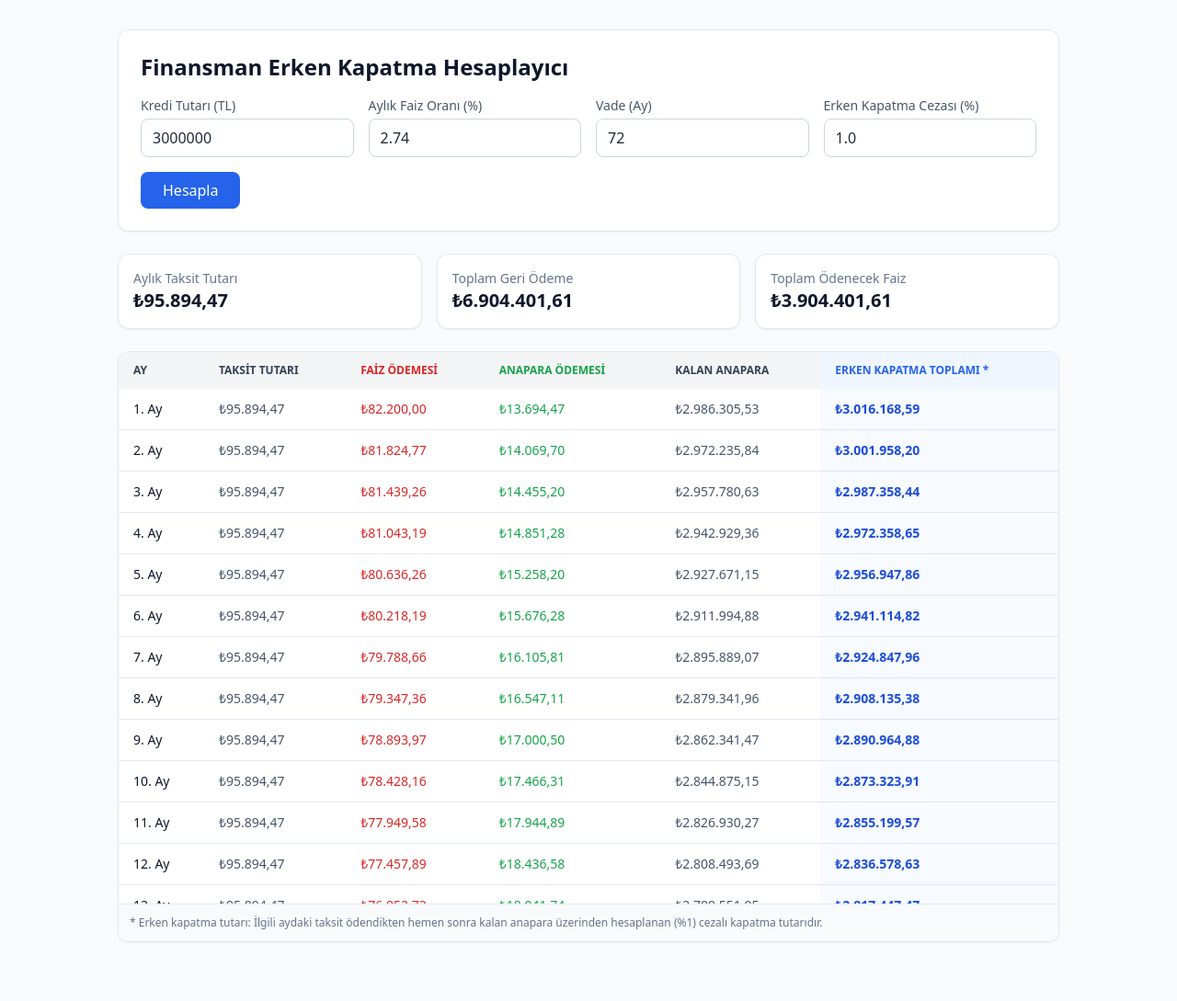
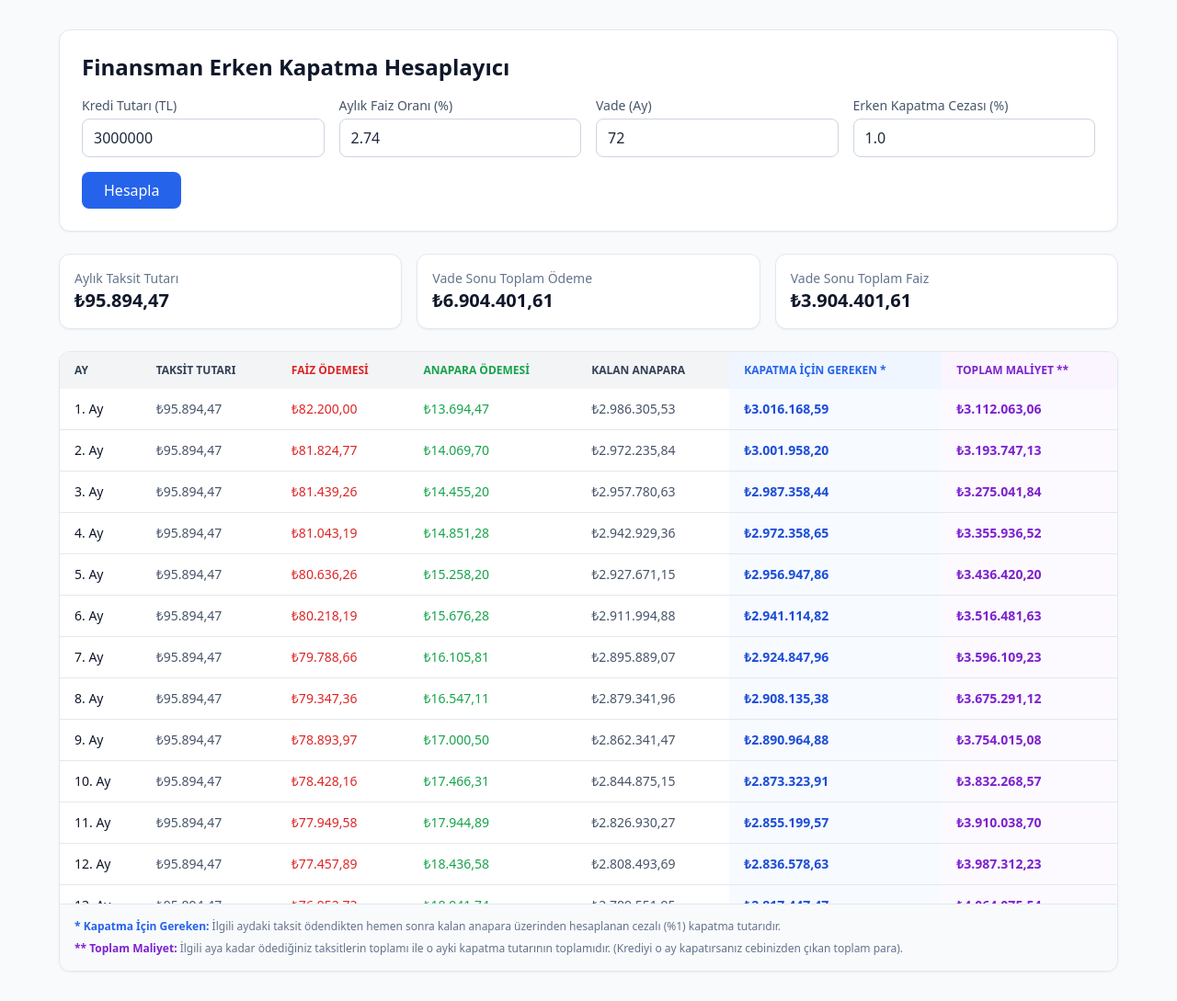
Before and after one commit to projectskt/kapat, a plain HTML site: page index.html in a window 1280 px wide. Shown: the whole page at 92% size. Before the commit the page ends 1057 px from the top, so only its background shows below. Drawn offline with nearby package versions, Linux system fonts and the light colour scheme.

Commit message:
Update HTML structure and labels in index.html

```diff
--- a/index.html
+++ b/index.html
@@ -6,14 +6,13 @@
     <title>Kredi Erken Kapatma Hesaplayıcı</title>
     <script src="https://cdn.tailwindcss.com"></script>
     <style>
-        /* Kaydırma çubuğu için ince ayar */
         .table-container { max-height: 600px; overflow-y: auto; }
         thead th { position: sticky; top: 0; background-color: #f3f4f6; z-index: 10; }
     </style>
 </head>
 <body class="bg-slate-50 text-slate-800 font-sans p-4 md:p-8">
 
-    <div class="max-w-5xl mx-auto space-y-6">
+    <div class="max-w-6xl mx-auto space-y-6">
         <!-- Başlık ve Girdiler -->
         <div class="bg-white p-6 rounded-xl shadow-sm border border-slate-200">
             <h1 class="text-2xl font-bold mb-4 text-slate-900">Finansman Erken Kapatma Hesaplayıcı</h1>
@@ -48,11 +47,11 @@
                 <p class="text-xl font-bold text-slate-900" id="monthly-payment">0 TL</p>
             </div>
             <div class="bg-white p-4 rounded-xl shadow-sm border border-slate-200">
-                <p class="text-sm text-slate-500">Toplam Geri Ödeme</p>
+                <p class="text-sm text-slate-500">Vade Sonu Toplam Ödeme</p>
                 <p class="text-xl font-bold text-slate-900" id="total-payment">0 TL</p>
             </div>
             <div class="bg-white p-4 rounded-xl shadow-sm border border-slate-200">
-                <p class="text-sm text-slate-500">Toplam Ödenecek Faiz</p>
+                <p class="text-sm text-slate-500">Vade Sonu Toplam Faiz</p>
                 <p class="text-xl font-bold text-slate-900" id="total-interest">0 TL</p>
             </div>
         </div>
@@ -68,7 +67,8 @@
                             <th class="px-4 py-3 text-red-600">Faiz Ödemesi</th>
                             <th class="px-4 py-3 text-green-600">Anapara Ödemesi</th>
                             <th class="px-4 py-3">Kalan Anapara</th>
-                            <th class="px-4 py-3 text-blue-600 font-bold bg-blue-50">Erken Kapatma Toplamı *</th>
+                            <th class="px-4 py-3 text-blue-600 font-bold bg-blue-50">Kapatma İçin Gereken *</th>
+                            <th class="px-4 py-3 text-purple-700 font-bold bg-purple-50">Toplam Maliyet **</th>
                         </tr>
                     </thead>
                     <tbody id="schedule-body" class="divide-y divide-slate-200">
@@ -76,14 +76,14 @@
                     </tbody>
                 </table>
             </div>
-            <div class="p-3 bg-slate-50 border-t border-slate-200 text-xs text-slate-500">
-                * Erken kapatma tutarı: İlgili aydaki taksit ödendikten hemen sonra kalan anapara üzerinden hesaplanan (%1) cezalı kapatma tutarıdır.
+            <div class="p-4 bg-slate-50 border-t border-slate-200 text-xs text-slate-500 space-y-2">
+                <p><strong class="text-blue-600">* Kapatma İçin Gereken:</strong> İlgili aydaki taksit ödendikten hemen sonra kalan anapara üzerinden hesaplanan cezalı (%1) kapatma tutarıdır.</p>
+                <p><strong class="text-purple-700">** Toplam Maliyet:</strong> İlgili aya kadar ödediğiniz taksitlerin toplamı ile o ayki kapatma tutarının toplamıdır. (Krediyi o ay kapatırsanız cebinizden çıkan toplam para).</p>
             </div>
         </div>
     </div>
 
     <script>
-        // Para birimi formatlayıcı
         const formatCurrency = (value) => {
             return new Intl.NumberFormat('tr-TR', { style: 'currency', currency: 'TRY' }).format(value);
         };
@@ -91,7 +91,7 @@
         function calculate() {
             const P = parseFloat(document.getElementById('principal').value);
             const ratePercent = parseFloat(document.getElementById('rate').value);
-            const r = ratePercent / 100; // Aylık faiz oranı
+            const r = ratePercent / 100;
             const n = parseInt(document.getElementById('months').value);
             const penaltyRate = parseFloat(document.getElementById('penalty').value) / 100;
 
@@ -100,11 +100,8 @@
                 return;
             }
 
-            // Anüite Formülü (Aylık Sabit Taksit)
-            // M = P * [ r(1+r)^n ] / [ (1+r)^n - 1 ]
             const monthlyPayment = P * (r * Math.pow(1 + r, n)) / (Math.pow(1 + r, n) - 1);
 
-            // Özetleri Güncelle
             document.getElementById('summary-cards').style.display = 'grid';
             document.getElementById('table-container').style.display = 'block';
 
@@ -112,25 +109,22 @@
             document.getElementById('total-payment').innerText = formatCurrency(monthlyPayment * n);
             document.getElementById('total-interest').innerText = formatCurrency((monthlyPayment * n) - P);
 
-            // Tabloyu Oluştur
             const tbody = document.getElementById('schedule-body');
-            tbody.innerHTML = ''; // Temizle
+            tbody.innerHTML = '';
 
             let remainingPrincipal = P;
 
             for (let month = 1; month <= n; month++) {
-                // O ayın faizi kalan anapara üzerinden hesaplanır
                 const interestPayment = remainingPrincipal * r;
-                // Kalan kısım anaparadan düşülür
                 const principalPayment = monthlyPayment - interestPayment;
 
                 remainingPrincipal -= principalPayment;
-
-                // Son ayda küsurat düzeltmesi (sıfıra bağlama)
                 if (remainingPrincipal < 1) remainingPrincipal = 0;
 
-                // Erken Kapatma Tutarı = Kalan Anapara + (Kalan Anapara * Ceza Oranı)
+                // Hesaplamalar
                 const payoffAmount = remainingPrincipal + (remainingPrincipal * penaltyRate);
+                const totalPaidSoFar = month * monthlyPayment;
+                const totalCostToClose = totalPaidSoFar + payoffAmount;
 
                 const row = document.createElement('tr');
                 row.className = "hover:bg-slate-50 transition-colors";
@@ -142,12 +136,12 @@
                     <td class="px-4 py-3 text-green-600">${formatCurrency(principalPayment)}</td>
                     <td class="px-4 py-3 font-medium">${formatCurrency(remainingPrincipal)}</td>
                     <td class="px-4 py-3 text-blue-700 font-bold bg-blue-50/50">${month === n ? '-' : formatCurrency(payoffAmount)}</td>
+                    <td class="px-4 py-3 text-purple-700 font-bold bg-purple-50/50">${month === n ? formatCurrency(totalPaidSoFar) : formatCurrency(totalCostToClose)}</td>
                 `;
                 tbody.appendChild(row);
             }
         }
 
-        // Sayfa yüklendiğinde otomatik hesapla
         window.onload = calculate;
     </script>
 </body>
```
